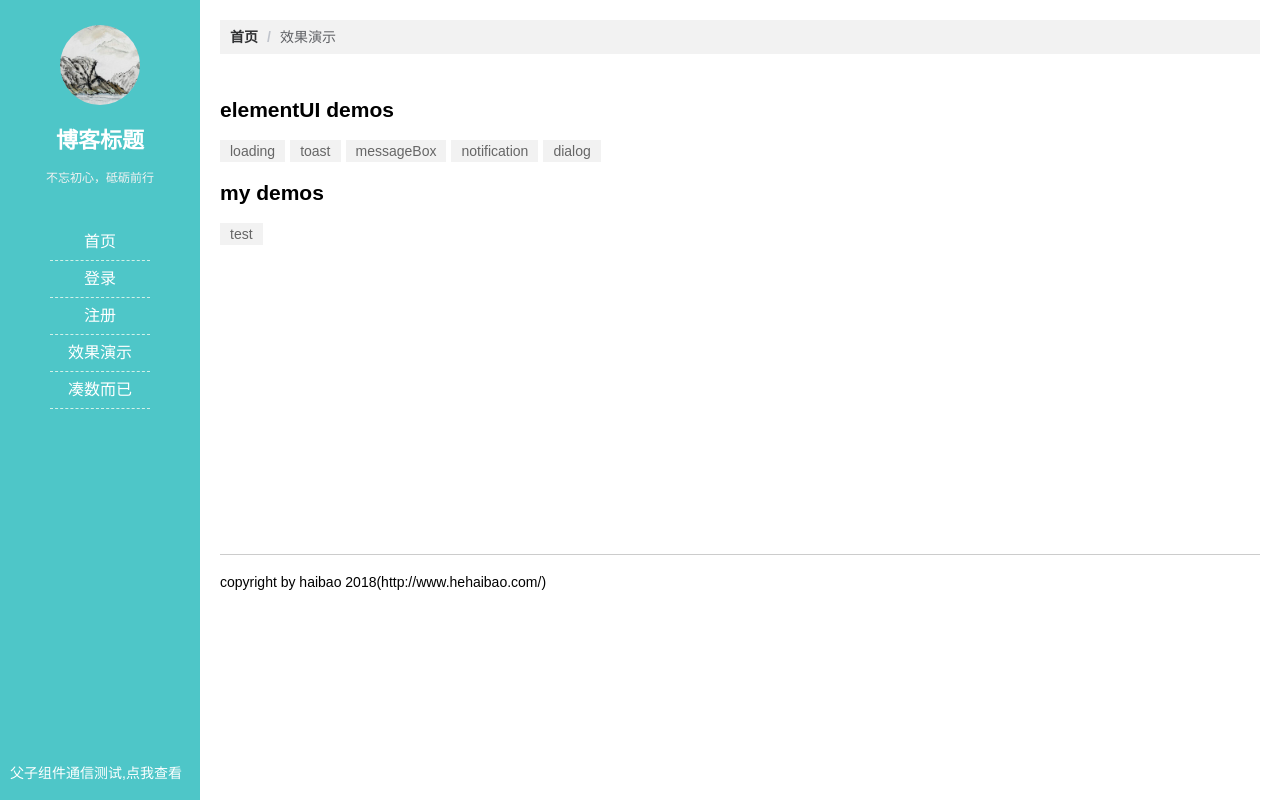
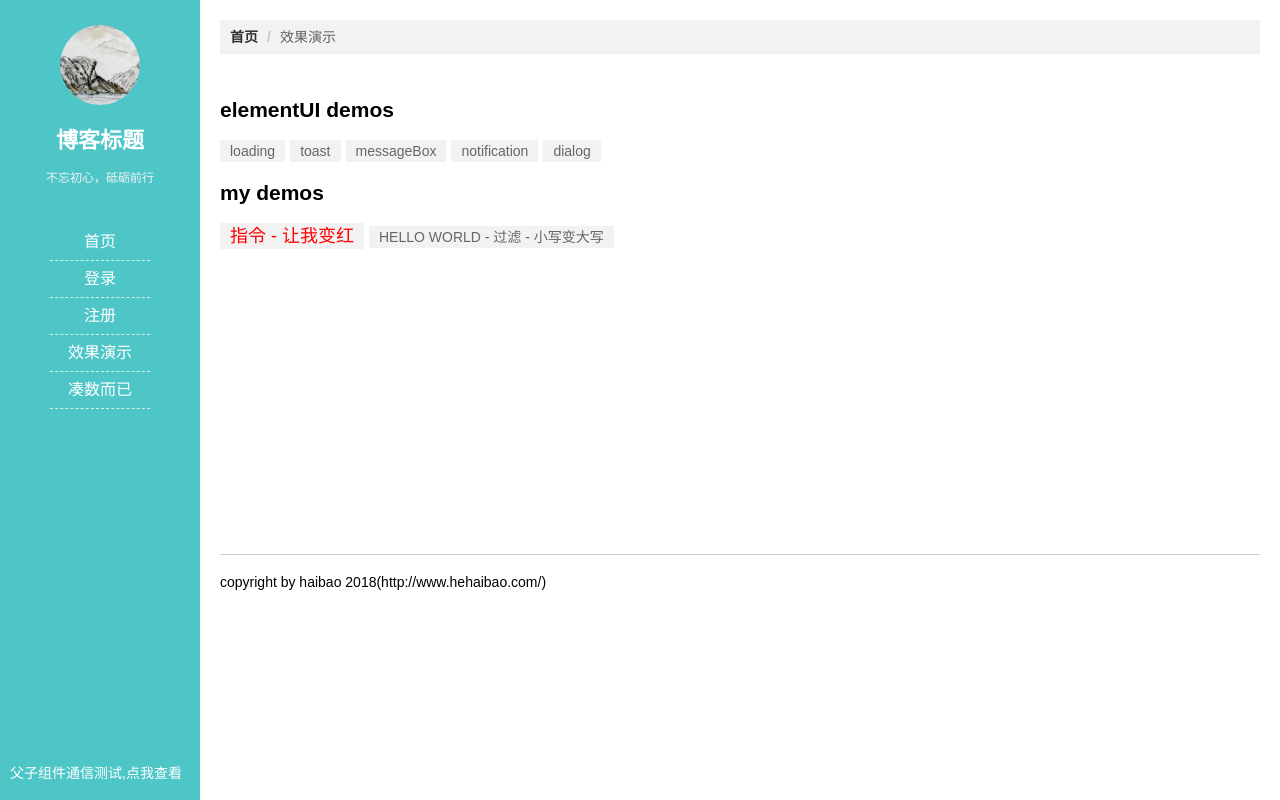
Before and after one commit to hehaibao/h-blog, a Vue app: page /#/demo in a window 1280 px wide. Built offline with nearby package versions, Linux system fonts and the light colour scheme.

Commit message:
add demos
add demos

```diff
--- a/src/pages/demo/index.vue
+++ b/src/pages/demo/index.vue
@@ -21,7 +21,8 @@
                 </div>
                 <h2 class="title">my demos</h2>
                 <div class="demos">
-                    <a href="javascript:;" @click="test">test</a>
+                    <a v-txtDemo="{ color: 'red', fontsize: '18px' }">指令 - 让我变红</a>
+                    <a>{{ filterTest | filterA }} - 过滤 - 小写变大写</a>
                 </div>
             </div>
             <foot></foot>
@@ -51,6 +52,7 @@ export default {
   data () {
     return {
       msg: '',
+      filterTest: 'hello world',
       fullscreenLoading: false,
       centerDialogVisible: false
     }
@@ -58,6 +60,22 @@ export default {
   components: {
     leftSide,
     foot
+  },
+  directives: {
+    // 自定义指令
+    txtDemo (el, binding) {
+      el.style.color = binding.value.color // 改变字的颜色
+      el.style.fontSize = binding.value.fontsize // 改变字的大小
+    }
+  },
+  filters: {
+    // 自定义过滤器
+    filterA (value) {
+      // 将小写过滤成大写
+      if (!value) return ''
+      value = value.toString()
+      return value.toUpperCase()
+    }
   },
   methods: {
     loading () {
```
Also changed, not shown: 21 other files (tests, documents, lock files or other folders).
